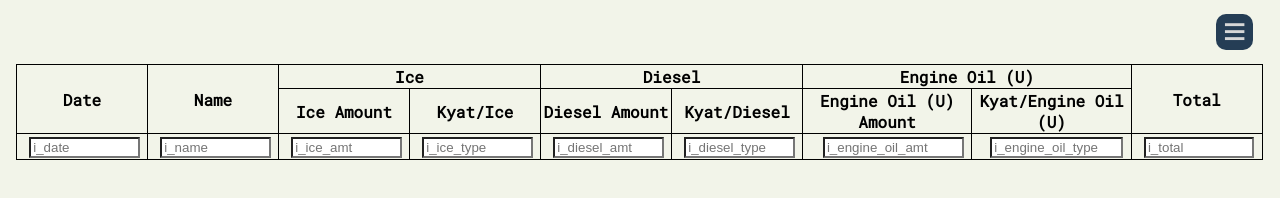
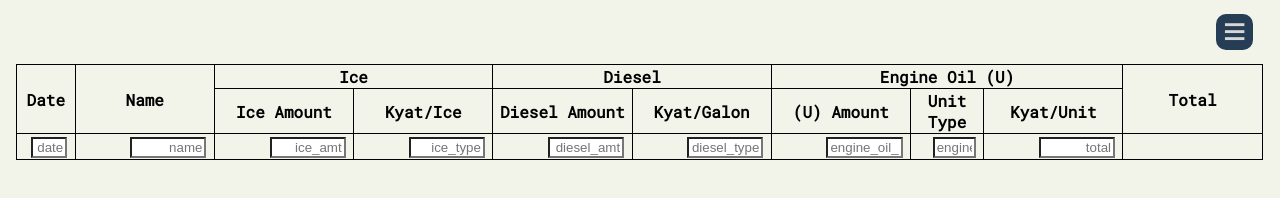
Before and after one commit to NyanLinHtet0/Debt-tracker, a website: page html/index.html in a window 1280 px wide. Drawn offline with Linux system fonts and the light colour scheme.

Commit message:
properly formated table column width

```diff
--- a/css/index.css
+++ b/css/index.css
@@ -27,6 +27,8 @@ body{
 
 table{
     border-collapse: collapse;
+    width: 100%;
+    table-layout: fixed;
 }
 
 th{
--- a/html/ice.html
+++ b/html/ice.html
@@ -7,5 +7,6 @@
 </head>
 <body>
     i am ICe
+  <script src="/js/page_menu.js"></script>
 </body>
 </html>
--- a/html/index.html
+++ b/html/index.html
@@ -22,22 +22,35 @@
 
     <div class="table-cont">
         <table id="debt-table">
+            <colgroup>
+                <col style="width: 4%">
+                <col style="width: 9.5%">
+                <col style="width: 9.5%">
+                <col style="width: 9.5%">
+                <col style="width: 9.5%">
+                <col style="width: 9.5%">
+                <col style="width: 9.5%">
+                <col style="width: 5%">
+                <col style="width: 9.5%">
+                <col style="width: 9.5%">
+            </colgroup>
             <thead>
             <tr>
                 <th rowspan="2">Date</th>
                 <th rowspan="2">Name</th>
                 <th colspan="2">Ice</th>
                 <th colspan="2">Diesel</th>
-                <th colspan="2">Engine Oil (U)</th>
+                <th colspan="3">Engine Oil (U)</th>
                 <th rowspan="2">Total</th>
             </tr>
             <tr>
                 <th>Ice Amount</th>
                 <th>Kyat/Ice</th>
                 <th>Diesel Amount</th>
-                <th>Kyat/Diesel</th>
-                <th>Engine Oil (U) Amount</th>
-                <th>Kyat/Engine Oil (U)</th>
+                <th>Kyat/Galon</th>
+                <th>(U) Amount</th>
+                <th>Unit Type</th>
+                <th>Kyat/Unit</th>
             </tr>
 
             </thead>
--- a/js/index.js
+++ b/js/index.js
@@ -18,10 +18,11 @@ const table_row_key =['date','name','ice_amt','ice_type','diesel_amt','diesel_ty
 table_row_key.forEach(e => {
     const input = document.createElement('input');
     input.type = `text$`;
-    input.placeholder = `i_${e}`;
-    input.style.maxWidth = '80%';
+    input.placeholder = `${e}`;
+    input.style.maxWidth = '50%';
     input.style.marginRight = '.4rem';
     input.style.marginLeft = '.4rem';
+    input.style.textAlign = 'right';
     input.style.backgroundColor = 'rgb(255, 255, 255)';
     tr.insertCell().appendChild(input);
 });
```
